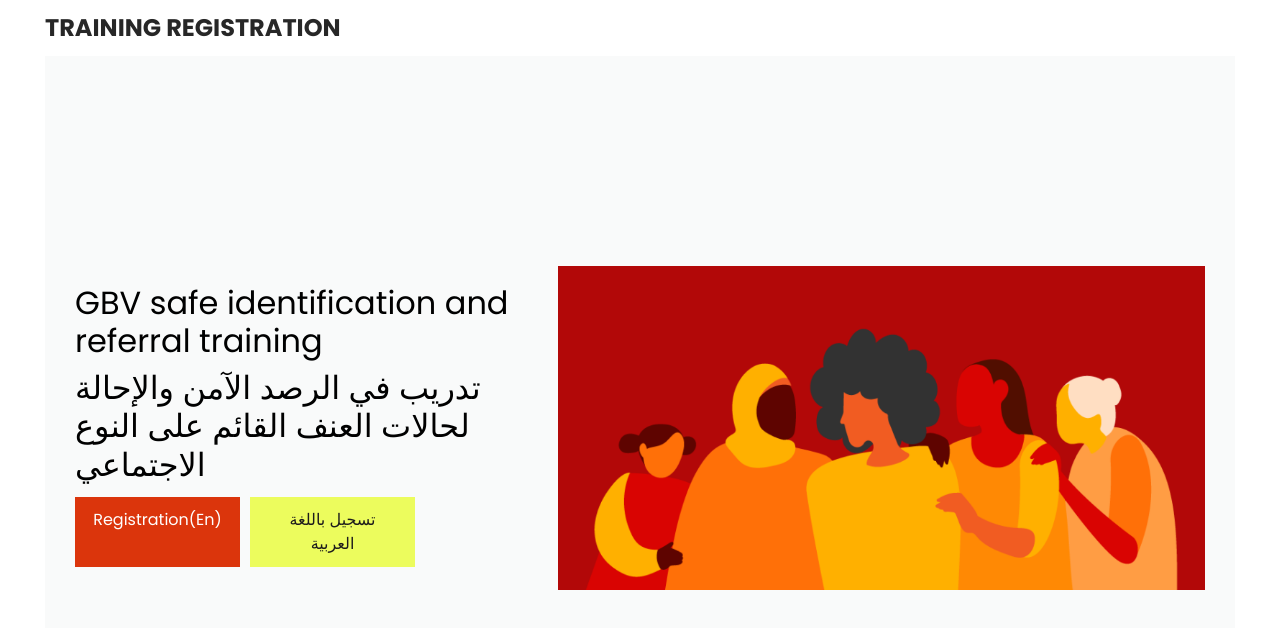
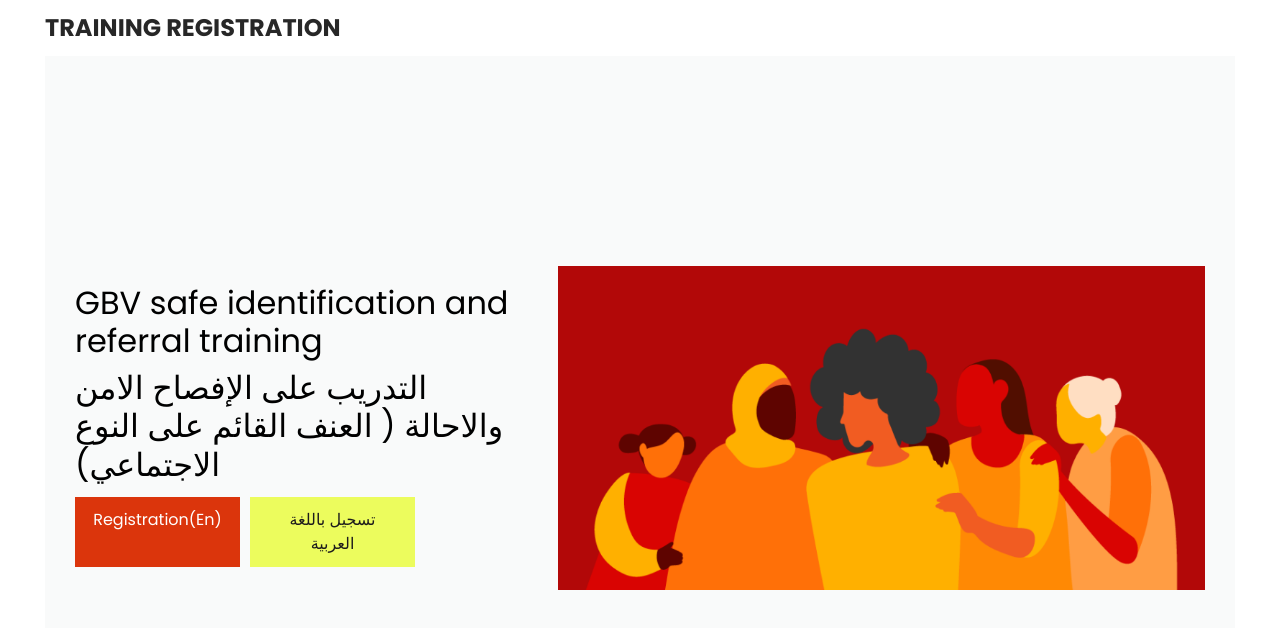
Before and after one commit to AmelOrg/GBV-Safe-Referral-She-Leads-Training, a plain HTML site: page index.html in a window 1280 px wide. Drawn offline with Linux system fonts and the light colour scheme; some packages are replaced by stand-ins of ours; a script that the page names is missing.

Commit message:
Update index.html

```diff
--- a/index.html
+++ b/index.html
@@ -59,7 +59,7 @@
                       GBV safe identification and referral training
                     </h2>
                     <h2>
-                      تدريب في الرصد الآمن والإحالة لحالات العنف القائم على النوع الاجتماعي
+                      التدريب على الإفصاح الامن والاحالة ( العنف القائم على النوع الاجتماعي)
                     </h2>
                     <div class="btn-box">
                       <a href="https://docs.google.com/forms/d/e/1FAIpQLScx8cqiBYO9xpwefDME0H66VoBFCs_arjH-nO-84SP1-S_c_g/viewform" class="btn1">
```
